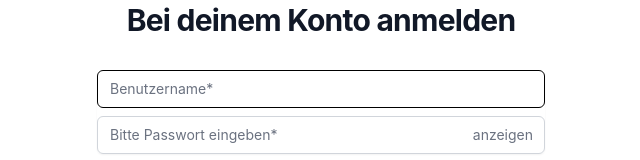
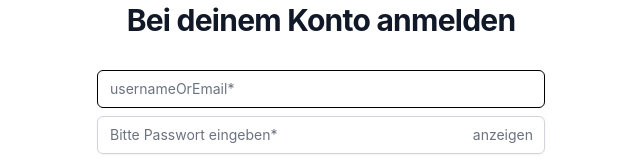
Before and after one commit to KODI-Kommunen-Digital/KODI.frontend, a React (Create React App) app: page /login in a window 1280 px wide. Shown: the part 150-310 px from the top of the page, without its empty margins (319-959 px from the left). Built offline with nearby package versions, Linux system fonts and the light colour scheme; no server answers.

Commit message:
Pull comments fixes

```diff
--- a/src/Path/LoginPage.jsx
+++ b/src/Path/LoginPage.jsx
@@ -207,7 +207,7 @@ const LoginPage = () => {
 									onKeyDown={handleKeyDown}
 									required
 									className="relative block w-full appearance-none rounded-md border border-gray-300 px-3 py-2 text-gray-900 hover:scale-102 hover:border-sky-800 placeholder-gray-500 focus:z-10 focus:border-black focus:outline-none focus:ring-indigo-500 sm:text-sm"
-									placeholder={t("username") + "*"}
+									placeholder={t("usernameOrEmail") + "*"}
 								/>
 							</div>
 							<div className="relative">
@@ -410,7 +410,7 @@ const LoginPage = () => {
 									onChange={(e) => setUserReset(e.target.value)}
 									required
 									className="mt-1 mb-1 relative block w-full appearance-none rounded-md shadow-sm border border-gray-300 px-3 py-2 text-gray-900 hover:scale-102 placeholder-gray-500 focus:z-10 focus:border-black focus:outline-none focus:ring-indigo-500 sm:text-sm"
-									placeholder={t("username") + "*"}
+									placeholder={t("usernameOrEmail") + "*"}
 								/>
 								<div className="flex gap-2">
 									<button
--- a/src/Path/UploadListings.jsx
+++ b/src/Path/UploadListings.jsx
@@ -230,7 +230,6 @@ function UploadListings() {
 			response?.data.data.forEach((cat) => {
 				catList[cat.id] = cat.name;
 			});
-			console.log(catList)
 			setCategories(catList);
 		});
 		setCityId(cityId);
--- a/src/assets/translations/de.json
+++ b/src/assets/translations/de.json
@@ -238,7 +238,7 @@
     "uploadLogo": "Logo hochladen",
     "uploadPost": "Beitrag hochladen",
     "url/website": "URL/Webseite",
-    "username": "Benutzername",
+    "username": "Benutzername / E-mail",
     "viewMore": "Weitere Angebote ansehen......",
     "viewProfile": "Profil",
     "village": "Dorf",
--- a/src/assets/translations/en.json
+++ b/src/assets/translations/en.json
@@ -238,7 +238,7 @@
     "uploadLogo": "Upload Logo",
     "uploadPost": "Upload Post",
     "url/website": "URL/Website",
-    "username": "Username",
+    "username": "Username / E-mail",
     "viewMore": "View more......",
     "viewProfile": "View Profiles",
     "village": "Village",
```
